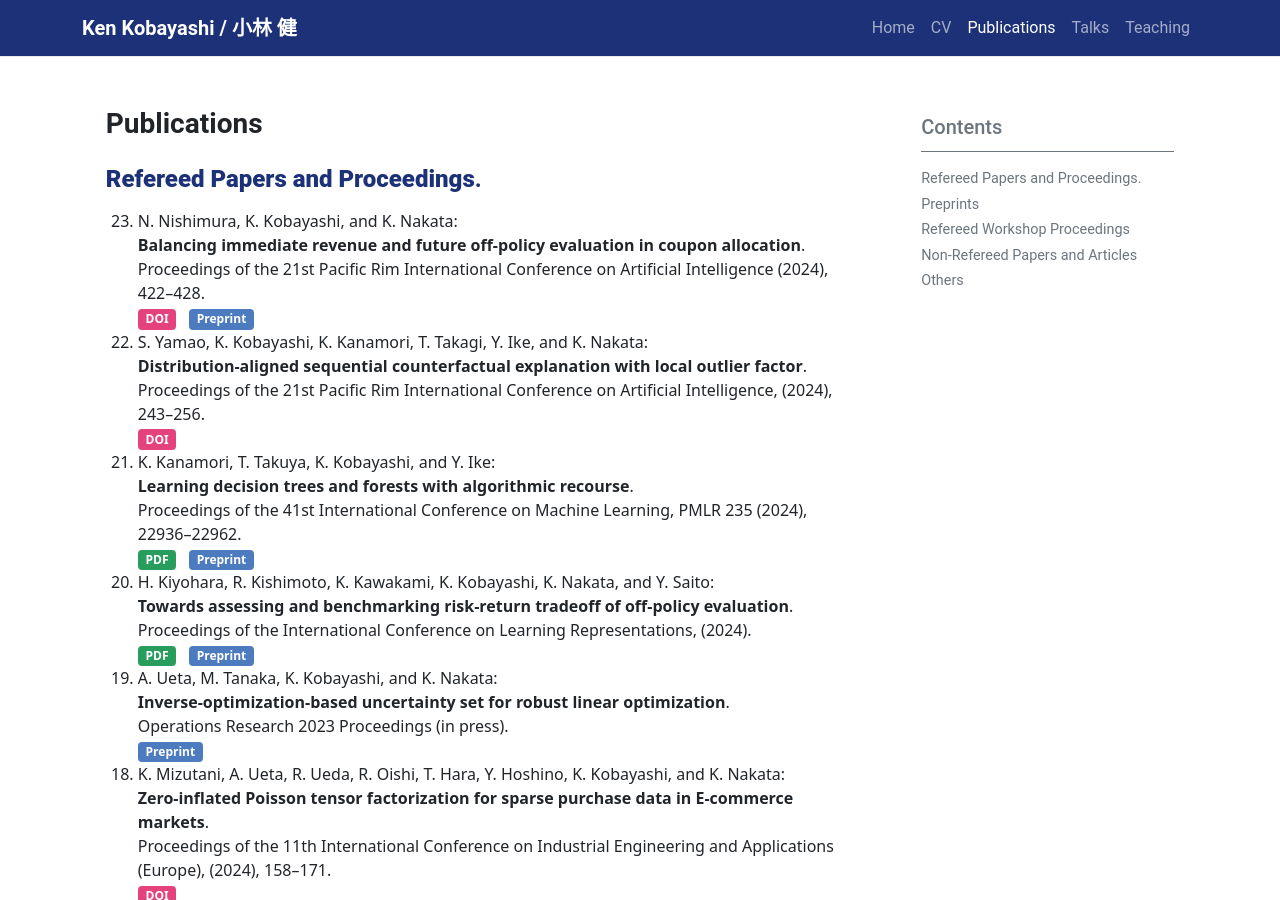
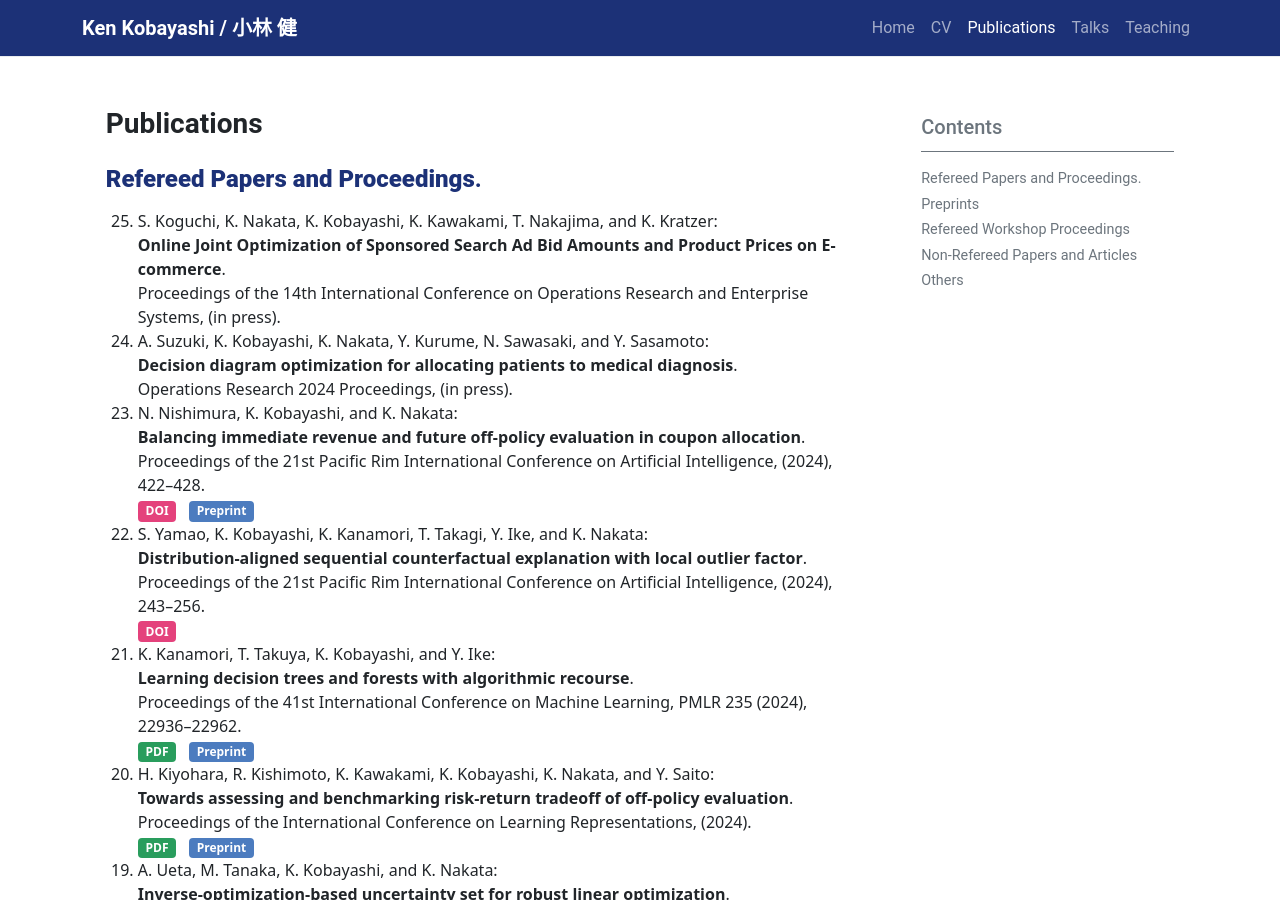
Before and after one commit to KenKoba2119/KenKoba2119.github.io, a Jekyll site: the page built from pages/publications.md, in a window 1280 px wide and 900 px high. Built offline with Jekyll 4.4.1, drawn with Linux system fonts in a browser that asks for light colours; some of the changed text lies outside the part shown.

Commit message:
Update publications.md

```diff
--- a/pages/publications.md
+++ b/pages/publications.md
@@ -7,9 +7,15 @@ toc: true
 # Publications
 
 ## **Refereed Papers and Proceedings**.
+1. S. Koguchi, K. Nakata, K. Kobayashi, K. Kawakami, T. Nakajima, and K. Kratzer:
+**Online Joint Optimization of Sponsored Search Ad Bid Amounts and Product Prices on E-commerce**.
+Proceedings of the 14th International Conference on Operations Research and Enterprise Systems, (in press).
+1. A. Suzuki, K. Kobayashi, K. Nakata, Y. Kurume, N. Sawasaki, and Y. Sasamoto:
+**Decision diagram optimization for allocating patients to medical diagnosis**.
+Operations Research 2024 Proceedings, (in press).
 1. N. Nishimura, K. Kobayashi, and K. Nakata:
 **Balancing immediate revenue and future off-policy evaluation in coupon allocation**.
-Proceedings of the 21st Pacific Rim International Conference on Artificial Intelligence (2024), 422--428.
+Proceedings of the 21st Pacific Rim International Conference on Artificial Intelligence, (2024), 422--428.
 <span class="badge bg-secondary"> <a target="blank"  style="color:white;text-decoration:none" href="https://doi.org/10.1007/978-981-96-0125-7_35" >DOI </a> </span>
  &nbsp;
 <span class="badge bg-info"> <a target="blank"  style="color:white;text-decoration:none" href="https://doi.org/10.48550/arXiv.2407.11039" >Preprint </a> </span>
@@ -144,13 +150,16 @@ arXiv preprint, arXiv:2104.04679 (2021).
 
 
 ## **Refereed Workshop Proceedings**
+1. S. Nagai, R. Inaba, R. Oishi, S. Aikawa, Y. Mibuchi, H. Moriyama, K. Kobayashi, and K. Nakata:
+**Zero-shot demand forecasting for products with limited sales periods**.
+The 7th Workshop on Big Data for Economic and Business Forecasting, Workshop at IEEE International Conference on Big Data 2024, (2024).
 1. K. Oh, N. Nishimura, M. Sung, K. Kobayashi, and K. Nakata:
 **An IPW-based unbiased ranking metric in two-sided markets**.
-Causal Inference and Machine Learning in Practice, Workshop at KDD 2023.
+Causal Inference and Machine Learning in Practice, Workshop at KDD 2023, (2023).
 <span class="badge bg-info"> <a target="blank"  style="color:white;text-decoration:none" href="https://doi.org/10.48550/arXiv.2307.10204" >Preprint </a> </span>
 1. M. Kajitani, K. Kobayashi, Y. Ike, T. Yamanashi, Y. Umeda, Y. Kadooka, and G. Shinozaki:
 **Application of topological data analysis to delirium detection**.
-Topological Data Analysis and Beyond, Workshop at NeurIPS 2020.
+Topological Data Analysis and Beyond, Workshop at NeurIPS 2020, (2020).
 <span class="badge bg-success"> <a target="blank"  style="color:white;text-decoration:none" href="https://openreview.net/pdf?id=szTsSnY3EaT">PDF </a> </span>
 {: reversed="reversed"}
 
```
